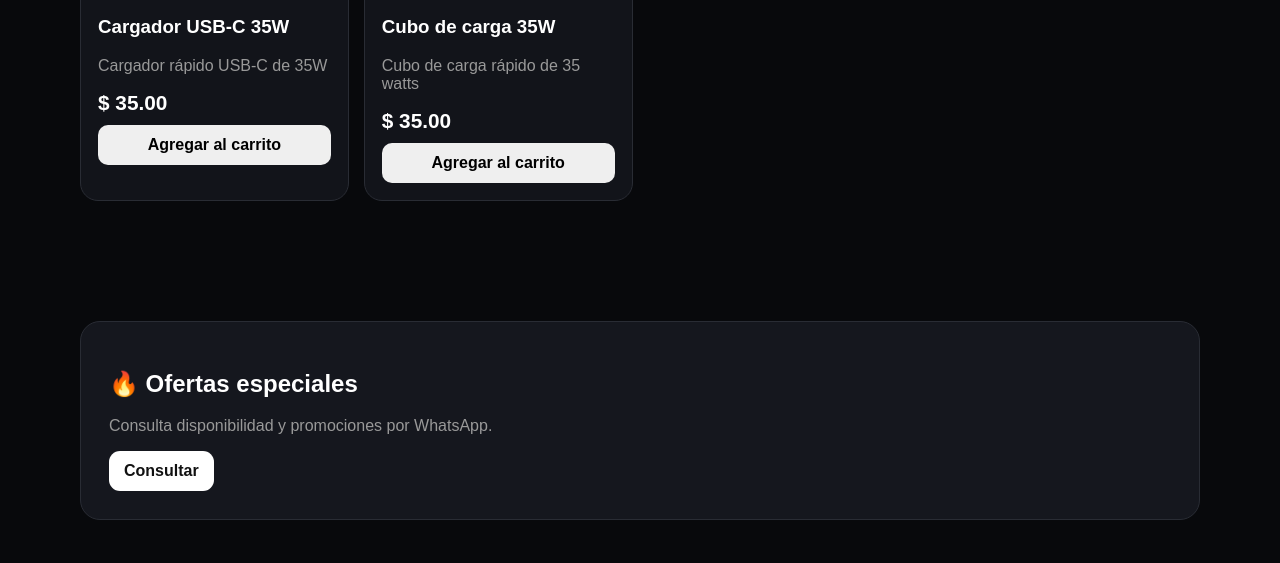
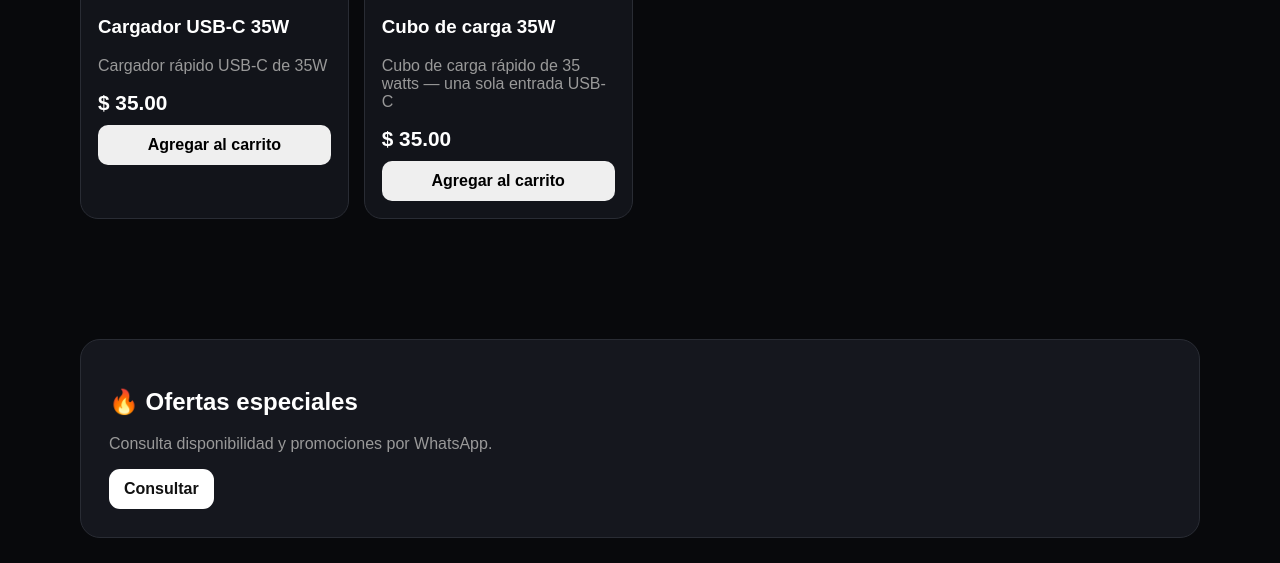
Before and after one commit to accesairpods-arch/Airpods-, a website: page public/index.html in a window 1280 px wide. Shown: the part 1917-2480 px from the top of the page. Drawn offline with Linux system fonts and the light colour scheme.

Commit message:
Actualizar foto del cubo de carga 35W

```diff
--- a/public/index.html
+++ b/public/index.html
@@ -23,7 +23,7 @@ function init(){store={settings:{whatsapp:"593987302507"},products:[
 {id:6,name:"Estuche de silicona iPhone 15 Pro Max",description:"Estuche de silicona para iPhone 15 Pro Max",price:11.99,badge:"NUEVO",image:"https://store.storeimages.cdn-apple.com/4668/as-images.apple.com/is/MT1U3?wid=1144&hei=1144&fmt=jpeg&qlt=90"},
 {id:7,name:"Estuche de silicona iPhone 16 Pro Max",description:"Estuche de silicona para iPhone 16 Pro Max",price:11.99,badge:"NUEVO",image:"https://store.storeimages.cdn-apple.com/4668/as-images.apple.com/is/MYYT3?wid=1144&hei=1144&fmt=jpeg&qlt=90"},
 {id:8,name:"Estuche de silicona iPhone 17 Pro Max",description:"Estuche de silicona para iPhone 17 Pro Max",price:11.99,badge:"NUEVO",image:"https://store.storeimages.cdn-apple.com/1/as-images.apple.com/is/MGFL4?wid=1144&hei=1144&fmt=jpeg&qlt=90"},{id:9,name:"Cargador USB-C 35W",description:"Cargador rápido USB-C de 35W",price:35,badge:"NUEVO",image:"https://store.storeimages.cdn-apple.com/4668/as-images.apple.com/is/MNWM3?wid=1144&hei=1144&fmt=jpeg&qlt=90"},
-{id:10,name:"Cubo de carga 35W",description:"Cubo de carga rápido de 35 watts",price:35,badge:"NUEVO",image:"https://store.storeimages.cdn-apple.com/4668/as-images.apple.com/is/MNWM3?wid=1144&hei=1144&fmt=jpeg&qlt=90"}]};
+{id:10,name:"Cubo de carga 35W",description:"Cubo de carga rápido de 35 watts — una sola entrada USB-C",price:35,badge:"NUEVO",image:"https://www.mophie.com/cdn/shop/files/409919985_Hero.jpg?v=1765305760&width=2000"}]};
 $("products").innerHTML;
 $("products").innerHTML=store.products.map(p=>'<article class="product"><div class="pic">'+(p.image?'<img src="'+p.image+'" alt="'+p.name+'" loading="lazy">':'🎧')+'</div><div class="body"><span class="badge">'+p.badge+'</span><h3>'+p.name+'</h3><p class="muted">'+p.description+'</p><div class="price">$ '+money(p.price)+' '+(p.oldPrice?'<span class="old">$ '+money(p.oldPrice)+'</span>':'')+'</div><button class="buy" type="button" onclick="addProduct('+p.id+')">Agregar al carrito</button></div></article>').join("");let link="https://wa.me/"+store.settings.whatsapp+"?text="+encodeURIComponent("Hola AirPods Quito, quiero información sobre sus productos.");$("wa").href=link;$("offer").href=link;renderCart()}init();
 </script></body></html>
```
